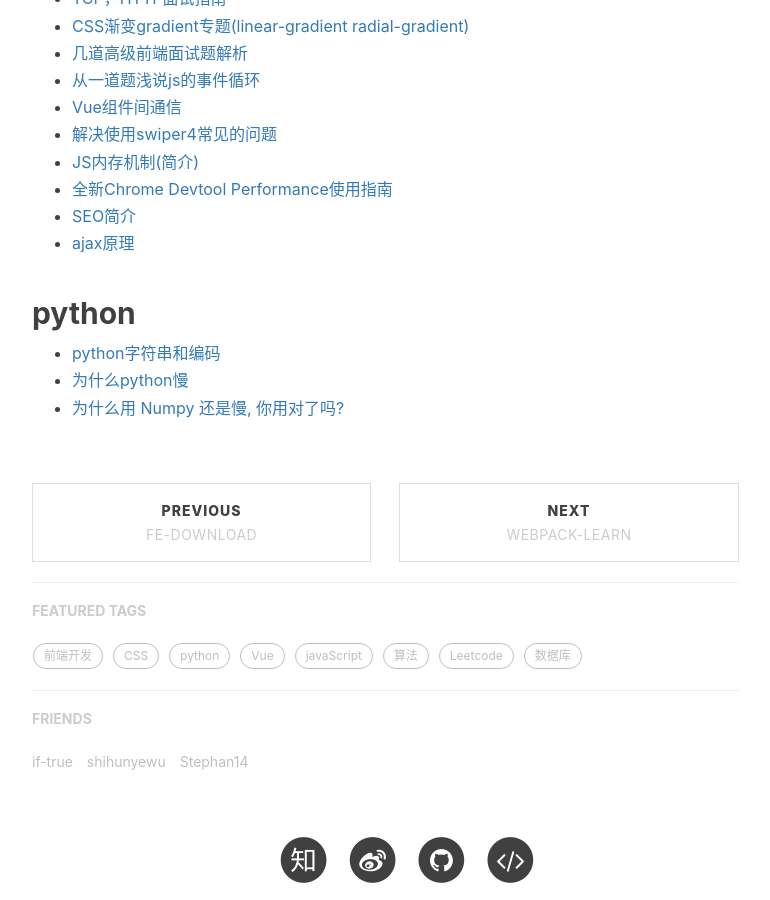
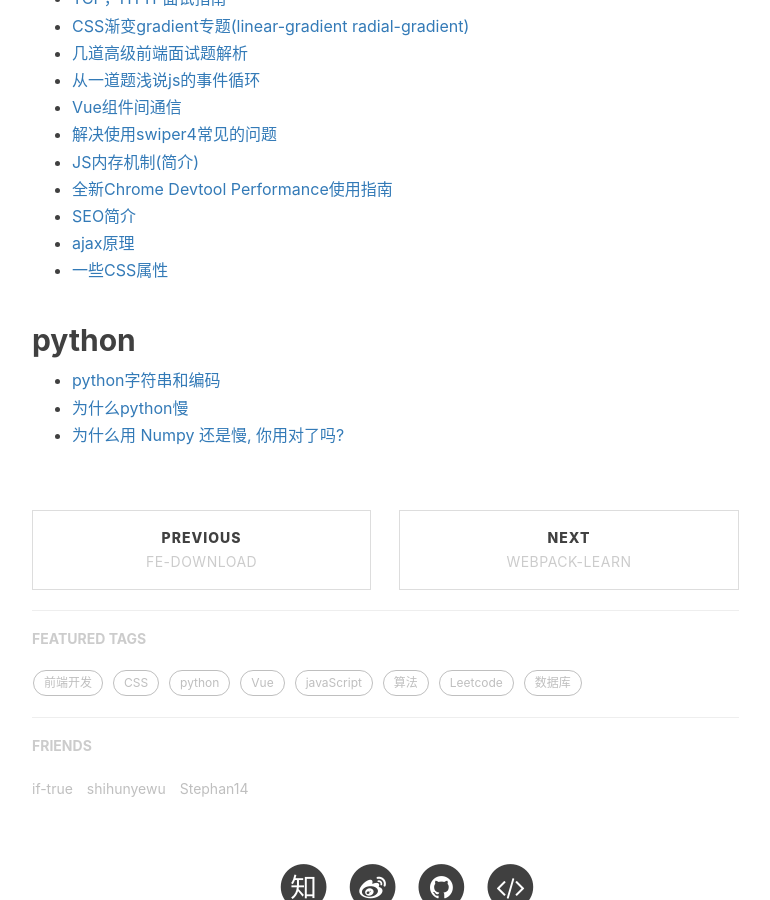
Before and after one commit to mickey0524/mickey0524.github.io, a Jekyll site: the page built from _posts/2017-10-20-superior-article.md, in a window 1280 px wide and 900 px high, scrolled down 1387 px. Shown: the whole window, without its empty margins (233-1003 px from the left). Built offline with Jekyll 4.4.1, drawn with Linux system fonts in a browser that asks for light colours; nearby versions of some CDN libraries; comment, search, counter and statistics services are not loaded.

Commit message:
feat(article): 增加一篇CSS的文章

```diff
--- a/_posts/2017-10-20-superior-article.md
+++ b/_posts/2017-10-20-superior-article.md
@@ -48,6 +48,7 @@ tags:
 * [全新Chrome Devtool Performance使用指南](https://zhuanlan.zhihu.com/p/29879682)
 * [SEO简介](https://juejin.im/post/5b163fab5188257d571f1d17?utm_source=gold_browser_extension)
 * [ajax原理](https://juejin.im/post/5b1cebece51d4506ae71addf?utm_source=gold_browser_extension)
+* [一些CSS属性](https://juejin.im/post/5b1e2b50f265da6e5546c15d?utm_source=gold_browser_extension)
 
 ## python
 
```
